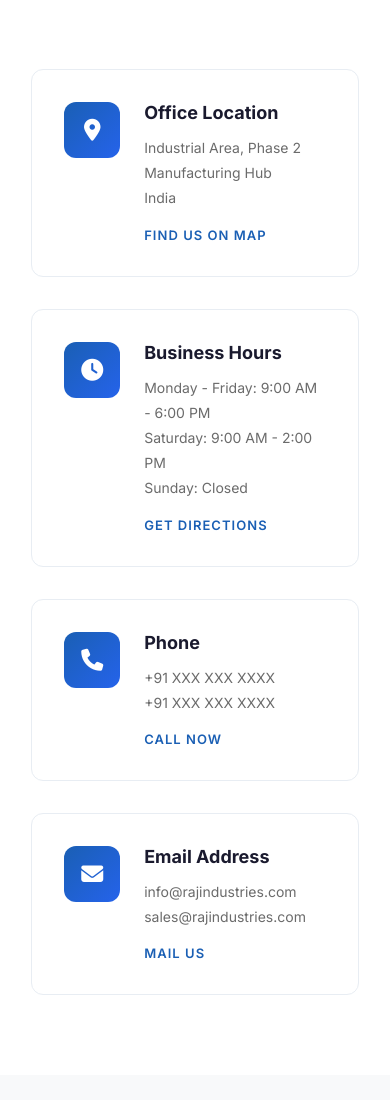
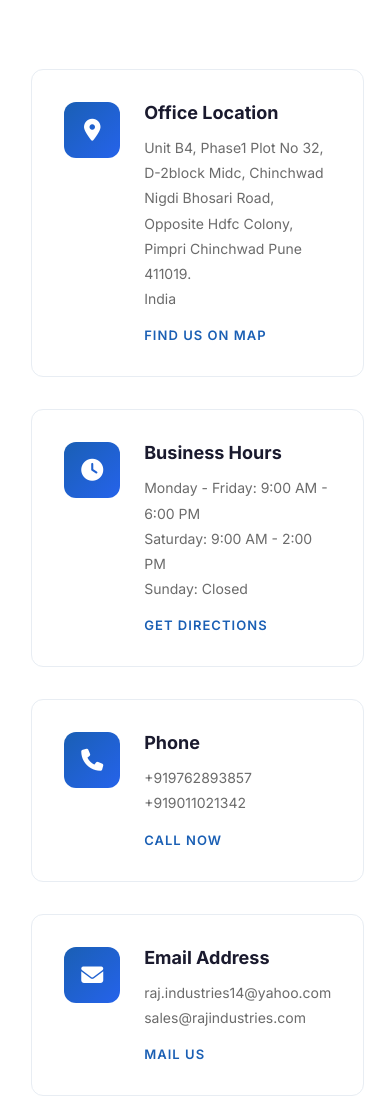
Before and after one commit to priyankakulkarni1402/raj-industries, a website: page contact.html in a window 390 px wide. Shown: the part 280-1380 px from the top of the page. Drawn offline with Linux system fonts and the light colour scheme.

Commit message:
Add files via upload

```diff
--- a/contact.html
+++ b/contact.html
@@ -84,8 +84,7 @@
                 </div>
                 <div class="contact-info-card__content">
                     <h4>Office Location</h4>
-                    <p>Industrial Area, Phase 2<br>
-                    Manufacturing Hub<br>
+                    <p>Unit B4, Phase1 Plot No 32, D-2block Midc, Chinchwad Nigdi Bhosari Road,<br> Opposite Hdfc Colony, Pimpri Chinchwad Pune 411019.<br>
                     India</p>
                     <a href="#map-section" class="contact-info-card__link">Find Us On Map</a>
                 </div>
@@ -112,8 +111,8 @@
                 </div>
                 <div class="contact-info-card__content">
                     <h4>Phone</h4>
-                    <p>+91 XXX XXX XXXX<br>
-                    +91 XXX XXX XXXX</p>
+                    <p>+919762893857 <br>
+                    +919011021342</p>
                     <a href="tel:+911234567890" class="contact-info-card__link">Call Now</a>
                 </div>
             </div>
@@ -125,7 +124,7 @@
                 </div>
                 <div class="contact-info-card__content">
                     <h4>Email Address</h4>
-                    <p><a href="mailto:info@rajindustries.com">info@rajindustries.com</a><br>
+                    <p><a href="mailto:info@rajindustries.com">raj.industries14@yahoo.com</a><br>
                     <a href="mailto:sales@rajindustries.com">sales@rajindustries.com</a></p>
                     <a href="mailto:info@rajindustries.com" class="contact-info-card__link">Mail Us</a>
                 </div>
@@ -194,7 +193,7 @@
     <section class="map-section" id="map-section">
         <div class="map-container">
             <iframe
-                src="https://www.google.com/maps/embed?pb=!1m18!1m12!1m3!1d30263.673208539327!2d73.92783179999999!3d18.530748!2m3!1f0!2f0!3f0!3m2!1i1024!2i768!4f13.1!3m3!1m2!1s0x3bc2c1811fa86275%3A0x35a75ba368a00091!2sMundhwa%2C%20Pune%2C%20Maharashtra!5e0!3m2!1sen!2sin!4v1770637443975!5m2!1sen!2sin"
+                src="https://www.google.com/maps/embed?pb=!1m18!1m12!1m3!1d3780.240476892139!2d73.8034694!3d18.653201799999998!2m3!1f0!2f0!3f0!3m2!1i1024!2i768!4f13.1!3m3!1m2!1s0x3bc2b91a8929b9d5%3A0x9eab44357564958a!2sRaj%20Industries!5e0!3m2!1sen!2sin!4v1775300230778!5m2!1sen!2sin" width="600" height="450" style="border:0;" allowfullscreen="" loading="lazy" referrerpolicy="no-referrer-when-downgrade"
                 width="100%"
                 height="450"
                 style="border:0;"
@@ -217,7 +216,7 @@
                 <div>
                     <h3 class="footer-col__title">RAJ INDUSTRIES</h3>
                     <div class="footer-col__underline"></div>
-                    <p class="footer-col__tagline">Excellence in Wire Harness<br>Manufacturing</p>
+                    <p class="footer-col__tagline">We introduce ourselves as manufacturers wiring harness related electronics sub assemblies & Automobiles Industries. Company has experienced staff with good experience and knowledge in the field of there work to achieve the required level of production, quality and supply in scheduled time.</p>
                 </div>
                 <div>
                     <h3 class="footer-col__title">QUICK LINKS</h3>
@@ -233,8 +232,8 @@
                     <h3 class="footer-col__title">CONTACT</h3>
                     <div class="footer-col__underline"></div>
                     <div class="footer-contact">
-                        <p>Industrial Area, Phase 2<br>Manufacturing Hub, India</p>
-                        <a href="mailto:info@rajindustries.com">info@rajindustries.com</a>
+                        <p>Unit B4, Phase1 Plot No 32, D-2block Midc, Chinchwad Nigdi Bhosari Road, Opposite Hdfc Colony, Pimpri Chinchwad Pune 411019.</p><br>
+                        <b><a href="mailto:raj.industries14@yahoo.com">raj.industries14@yahoo.com</a></b>
                     </div>
                 </div>
             </div>
@@ -254,12 +253,12 @@
 
     <!-- Contact Sidebar -->
     <div class="contact-sidebar">
-        <a href="mailto:info@rajindustries.com" aria-label="Email us" title="Email us">
+        <a href="mailto:raj.industries14@yahoo.com" aria-label="Email us" title="Email us">
             <svg fill="none" viewBox="0 0 24 24" stroke="currentColor" stroke-width="1.5">
                 <path stroke-linecap="round" stroke-linejoin="round" d="M21.75 6.75v10.5a2.25 2.25 0 01-2.25 2.25h-15a2.25 2.25 0 01-2.25-2.25V6.75m19.5 0A2.25 2.25 0 0019.5 4.5h-15a2.25 2.25 0 00-2.25 2.25m19.5 0v.243a2.25 2.25 0 01-1.07 1.916l-7.5 4.615a2.25 2.25 0 01-2.36 0L3.32 8.91a2.25 2.25 0 01-1.07-1.916V6.75"/>
             </svg>
         </a>
-        <a href="tel:+911234567890" aria-label="Call us" title="Call us">
+        <a href="tel:+919011021342" aria-label="Call us" title="Call us">
             <svg fill="none" viewBox="0 0 24 24" stroke="currentColor" stroke-width="1.5">
                 <path stroke-linecap="round" stroke-linejoin="round" d="M2.25 6.75c0 8.284 6.716 15 15 15h2.25a2.25 2.25 0 002.25-2.25v-1.372c0-.516-.351-.966-.852-1.091l-4.423-1.106c-.44-.11-.902.055-1.173.417l-.97 1.293c-.282.376-.769.542-1.21.38a12.035 12.035 0 01-7.143-7.143c-.162-.441.004-.928.38-1.21l1.293-.97c.363-.271.527-.734.417-1.173L6.963 3.102a1.125 1.125 0 00-1.091-.852H4.5A2.25 2.25 0 002.25 4.5v2.25z"/>
             </svg>
```
Also changed, not shown: about.html (+6 -6 lines), home.html (+4 -9 lines), index.html (+4 -4 lines), products.html (+4 -4 lines), services.html (+3 -3 lines).
